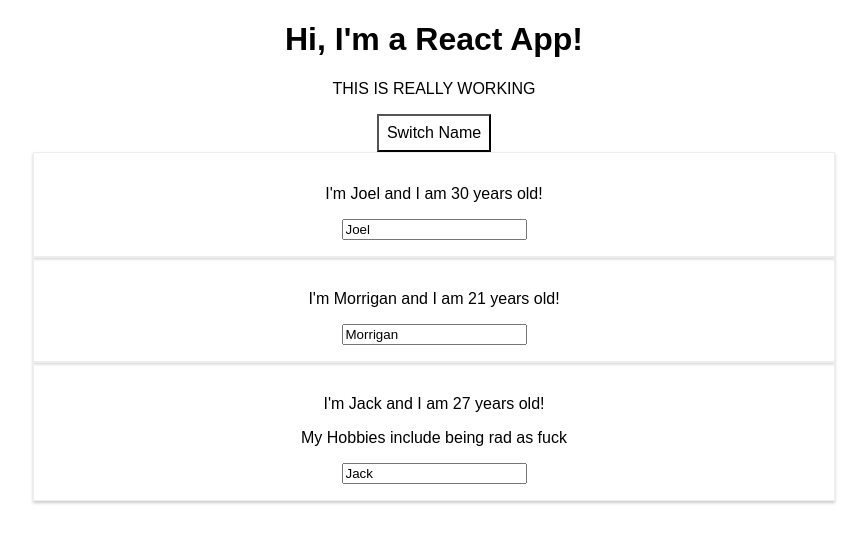
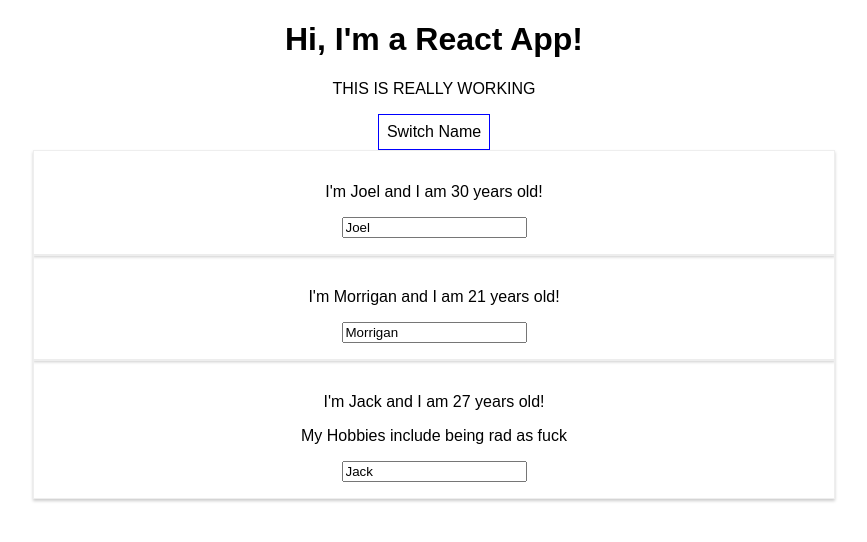
Before and after one commit to jadams102/react-complete-course, a React (Create React App) app: page / in a window 1280 px wide. Shown: the top 542 px of the page, without its empty margins (206-1073 px from the left). Built offline with nearby package versions, Linux system fonts and the light colour scheme.

Commit message:
Update App.js

```diff
--- a/src/App.js
+++ b/src/App.js
@@ -37,7 +37,7 @@ class App extends Component {
     const style = {
       backgroundColor: 'white',
       font: 'inherit',
-      border: '1x solid blue',
+      border: '1px solid blue',
       padding: '8px'
     }
 
```
